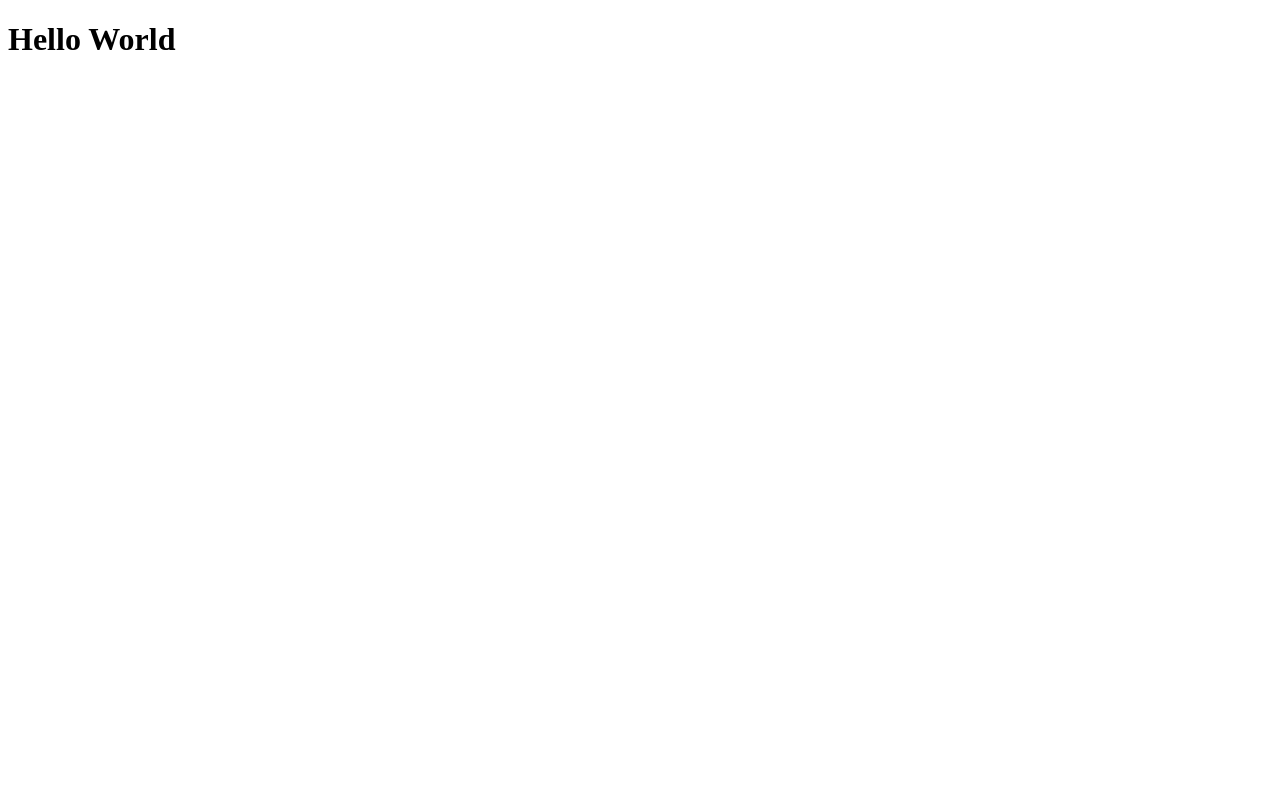
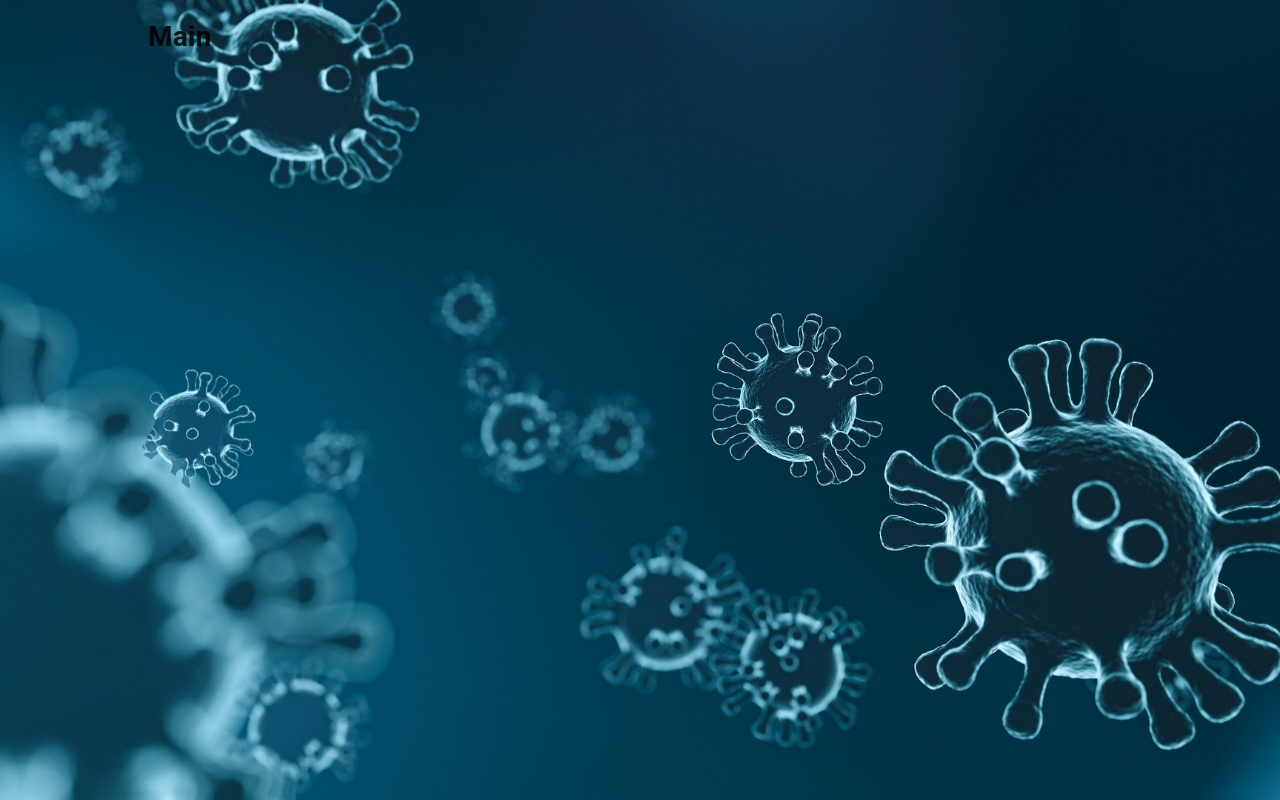
Before and after one commit to victor-vas/covid-19-pwa, a React (Create React App) app: page / in a window 1280 px wide. Built offline with nearby package versions, Linux system fonts and the light colour scheme.

Commit message:
create container Main

```diff
--- a/package.json
+++ b/package.json
@@ -53,8 +53,6 @@
     "eslint-plugin-prettier": "^3.1.4",
     "eslint-plugin-react": "^7.21.5",
     "eslint-plugin-react-hooks": "^4.2.0",
-    "prettier": "^2.1.2",
-    "customize-cra": "^1.0.0",
-    "react-app-rewired": "^2.1.6"
+    "prettier": "^2.1.2"
   }
 }
--- a/src/App.tsx
+++ b/src/App.tsx
@@ -1,7 +1,18 @@
 import React from 'react';
+import { StylesProvider } from '@material-ui/styles';
+import { CssBaseline } from '@material-ui/core';
+
+import GlobalStyle from './styles/GlobalStyle';
+import Main from './containers/Main/index';
 
 function App() {
-  return <h1>Hello World</h1>;
+  return (
+    <StylesProvider injectFirst>
+      <CssBaseline />
+      <GlobalStyle />
+      <Main />
+    </StylesProvider>
+  );
 }
 
 export default App;
--- a/src/commons/constants/theme.ts
+++ b/src/commons/constants/theme.ts
@@ -1,17 +1,13 @@
-import { createMuiTheme } from '@material-ui/core/styles';
+import { createMuiTheme, ThemeOptions } from '@material-ui/core/styles';
 import { amber } from '@material-ui/core/colors';
 
-const theme = createMuiTheme({
+const options: ThemeOptions | undefined = {
   palette: {
     background: {
-      level1: '#FFF',
-      level2: '#F8F8F8',
-      level3: '#EDEDED',
-      main: '#FAFAFA',
+      default: '#FAFAFA',
+      paper: '#EDEDED',
     },
-    divider: {
-      main: '#EAEAEA',
-    },
+    divider: '#EAEAEA',
     primary: {
       main: '#9765a4',
       contrastText: '#FFF',
@@ -33,14 +29,13 @@ const theme = createMuiTheme({
       main: '#59C00B',
       contrastText: '#FFF',
     },
-    scrollbar: {
-      main: '#f7f7f7',
-    },
-    grayScale: {
-      main: '#000',
-      middle: '#575757',
+    grey: {
+      400: '#000',
+      600: '#575757',
     },
   },
-});
+};
+
+const theme = createMuiTheme(options);
 
 export default theme;
--- a/src/commons/styles/GlobalStyle.ts
+++ /dev/null
@@ -1,43 +0,0 @@
-import { createGlobalStyle } from 'styled-components';
-import CovidImg from 'assets/images/covid.jpg';
-
-const GlobalStyle = createGlobalStyle`
-    * {
-      padding: 0;
-      margin: 0;
-      outline: none;
-      box-sizing: border-box;
-    }
-
-    body {
-      line-height: normal;
-    }
-
-    html, body {
-      width: 100%;
-      min-height: 100%;
-      display: flex;
-    }
-
-    #root {
-      background: url(${CovidImg});
-      height: 100%;
-      width: 100%;
-      background-size: cover;
-      background-position: center center;
-    }
-
-    .mb-2 {
-      margin-bottom: 16px;
-    }
-
-    .pt-2 {
-      padding-top: 16px;
-    }
-
-    .cursor {
-      cursor: pointer;
-    }
-`;
-
-export default GlobalStyle;
--- /dev/null
+++ b/src/containers/Main/index.tsx
@@ -0,0 +1,12 @@
+import React from 'react';
+import { MainContainer } from './styled';
+
+const Main = () => {
+  return (
+    <MainContainer>
+      <h1>Main</h1>
+    </MainContainer>
+  );
+};
+
+export default Main;
--- /dev/null
+++ b/src/containers/Main/styled.ts
@@ -0,0 +1,7 @@
+import styled from 'styled-components';
+
+export const MainContainer = styled.main`
+  padding: 20px;
+  margin: 0 auto;
+  max-width: 1024px;
+`;
--- /dev/null
+++ b/src/styles/GlobalStyle.ts
@@ -0,0 +1,43 @@
+import { createGlobalStyle } from 'styled-components';
+import CovidImg from '../assets/images/covid.jpg';
+
+const GlobalStyle = createGlobalStyle`
+  * {
+    padding: 0;
+    margin: 0;
+    outline: none;
+    box-sizing: border-box;
+  }
+
+  body {
+    line-height: normal;
+  }
+
+  html, body {
+    width: 100%;
+    min-height: 100%;
+    display: flex;
+  }
+
+  #root {
+    background: url(${CovidImg});
+    height: 100%;
+    width: 100%;
+    background-size: cover;
+    background-position: center center;
+  }
+
+  .mb-2 {
+    margin-bottom: 16px;
+  }
+
+  .pt-2 {
+    padding-top: 16px;
+  }
+
+  .cursor {
+    cursor: pointer;
+  }
+`;
+
+export default GlobalStyle;
```
Also changed, not shown: src/commons/constants/countries.ts (+5 -5 lines), src/config/api.ts (added, +19 -0 lines), 2 other files (tests, documents, lock files or other folders).
